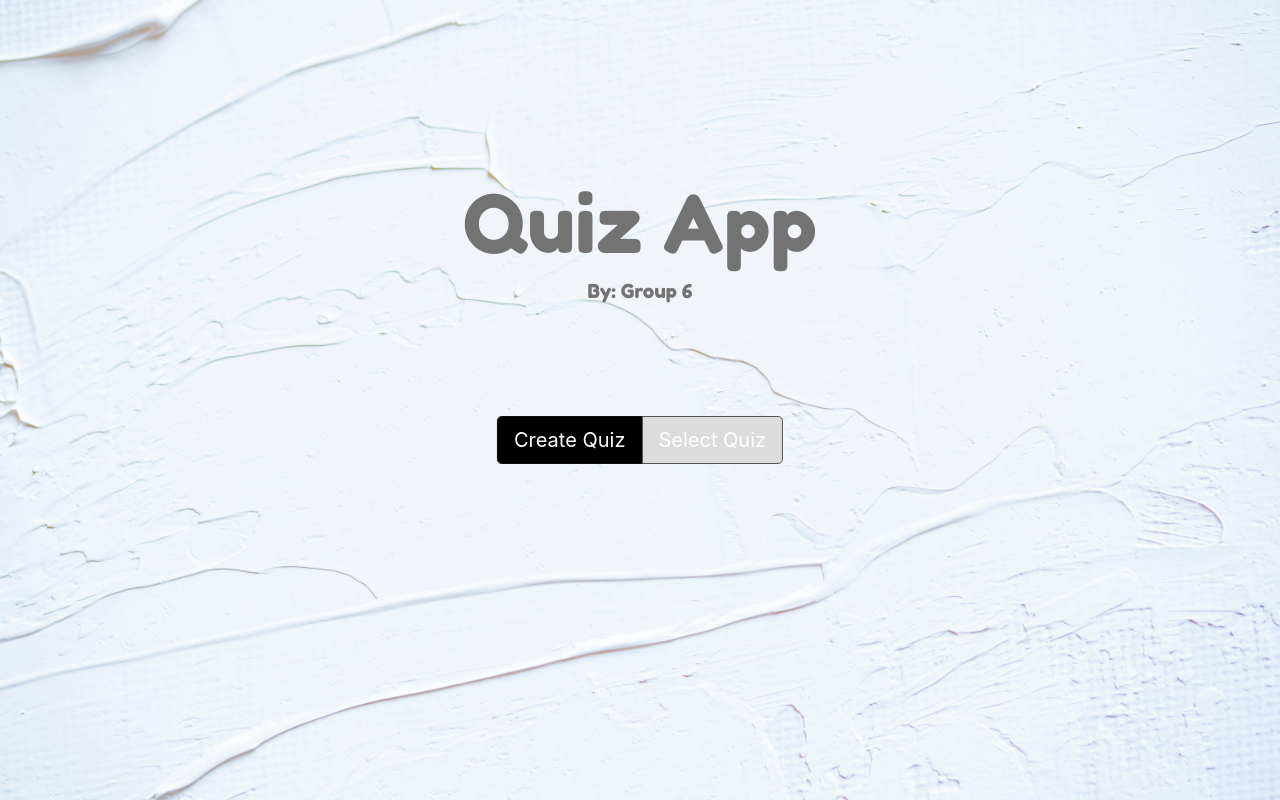
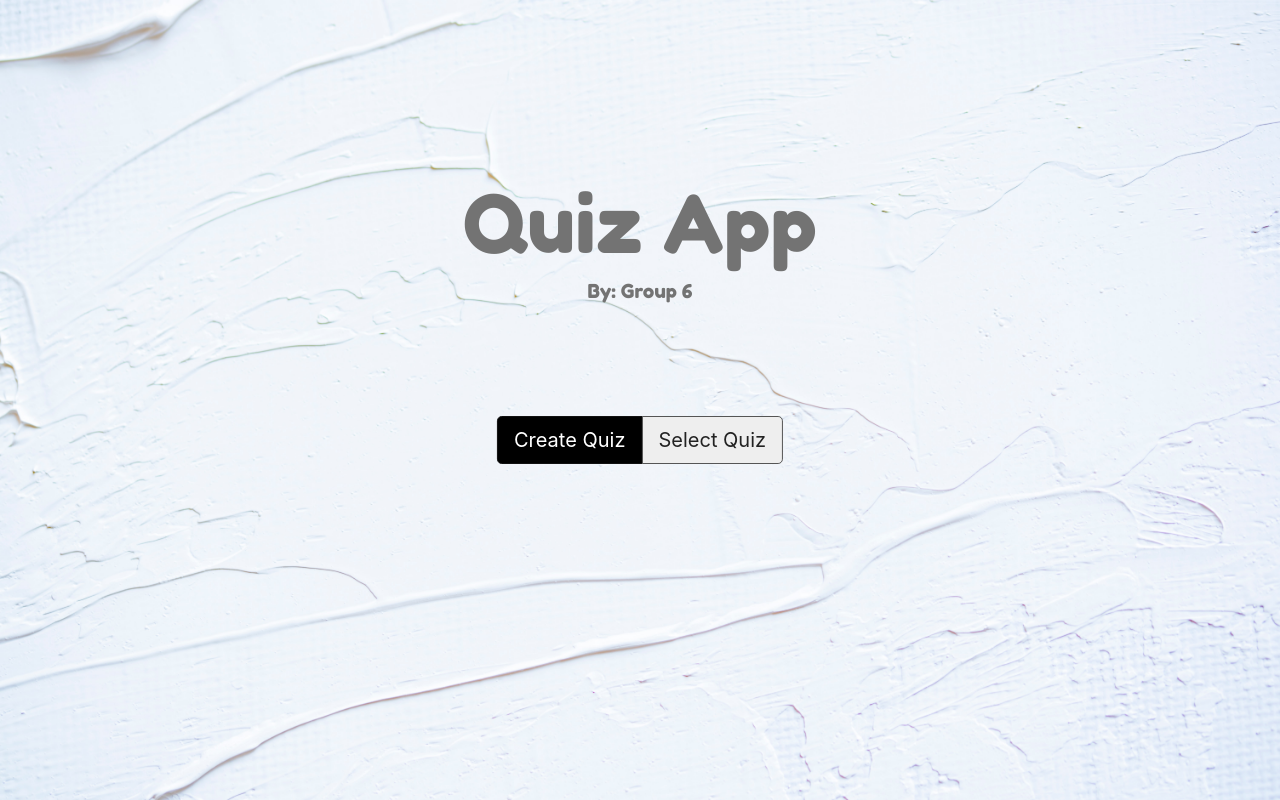
Before and after one commit to oscarcamp/grp-6, a React (Create React App) app: page / in a window 1280 px wide. In both pictures the pointer is over the link "Select Quiz". Built offline with nearby package versions, Linux system fonts and the light colour scheme.

Commit message:
changed hover text-color on select button

```diff
--- a/src/styles/main.scss
+++ b/src/styles/main.scss
@@ -86,8 +86,8 @@ h1{
 
 
  .home-select:hover{
-	color: #fff;
-	background-color: #dddcdc;
+	color: #222;
+	background-color: #eee;
 	border-color: #555;
  }
 
```
